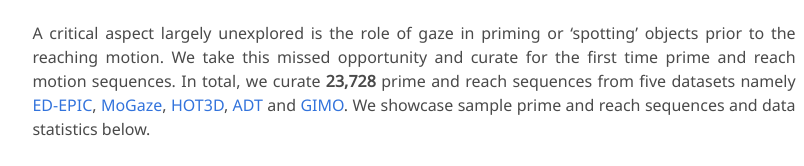
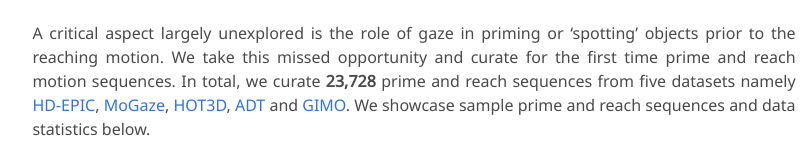
Before and after one commit to masashi-hatano/prime-and-reach, a plain HTML site: page index.html in a window 1280 px wide. Shown: the part 1909-2075 px from the top of the page, 226-1030 px from the left. Drawn offline with nearby package versions, Linux system fonts and the light colour scheme; some icons are missing; a web font is replaced by a local one.

Commit message:
changed ED-EPIC to HD-EPIC

```diff
--- a/index.html
+++ b/index.html
@@ -247,7 +247,7 @@
               A critical aspect largely unexplored is the role of gaze in priming or &lsquo;spotting&rsquo; objects
               prior to the reaching motion. We take this missed opportunity and curate for the first time prime and
               reach motion sequences. In total, we curate <b>23,728</b> prime and reach sequences from five datasets
-              namely <a href="https://hd-epic.github.io/" target="_blank">ED-EPIC</a>, <a
+              namely <a href="https://hd-epic.github.io/" target="_blank">HD-EPIC</a>, <a
                 href="https://humans-to-robots-motion.github.io/mogaze/" target="_blank">MoGaze</a>, <a
                 href="https://facebookresearch.github.io/hot3d/" target="_blank">HOT3D</a>, <a
                 href="https://www.projectaria.com/datasets/adt/" target="_blank">ADT</a> and <a
@@ -356,7 +356,7 @@
     </code></pre>
       <br>
       <p>
-        Since we use <a href="https://hd-epic.github.io/" target="_blank">ED-EPIC</a>, <a
+        Since we use <a href="https://hd-epic.github.io/" target="_blank">HD-EPIC</a>, <a
           href="https://humans-to-robots-motion.github.io/mogaze/" target="_blank">MoGaze</a>, <a
           href="https://facebookresearch.github.io/hot3d/" target="_blank">HOT3D</a>, <a
           href="https://www.projectaria.com/datasets/adt/" target="_blank">ADT</a>, and <a
```
